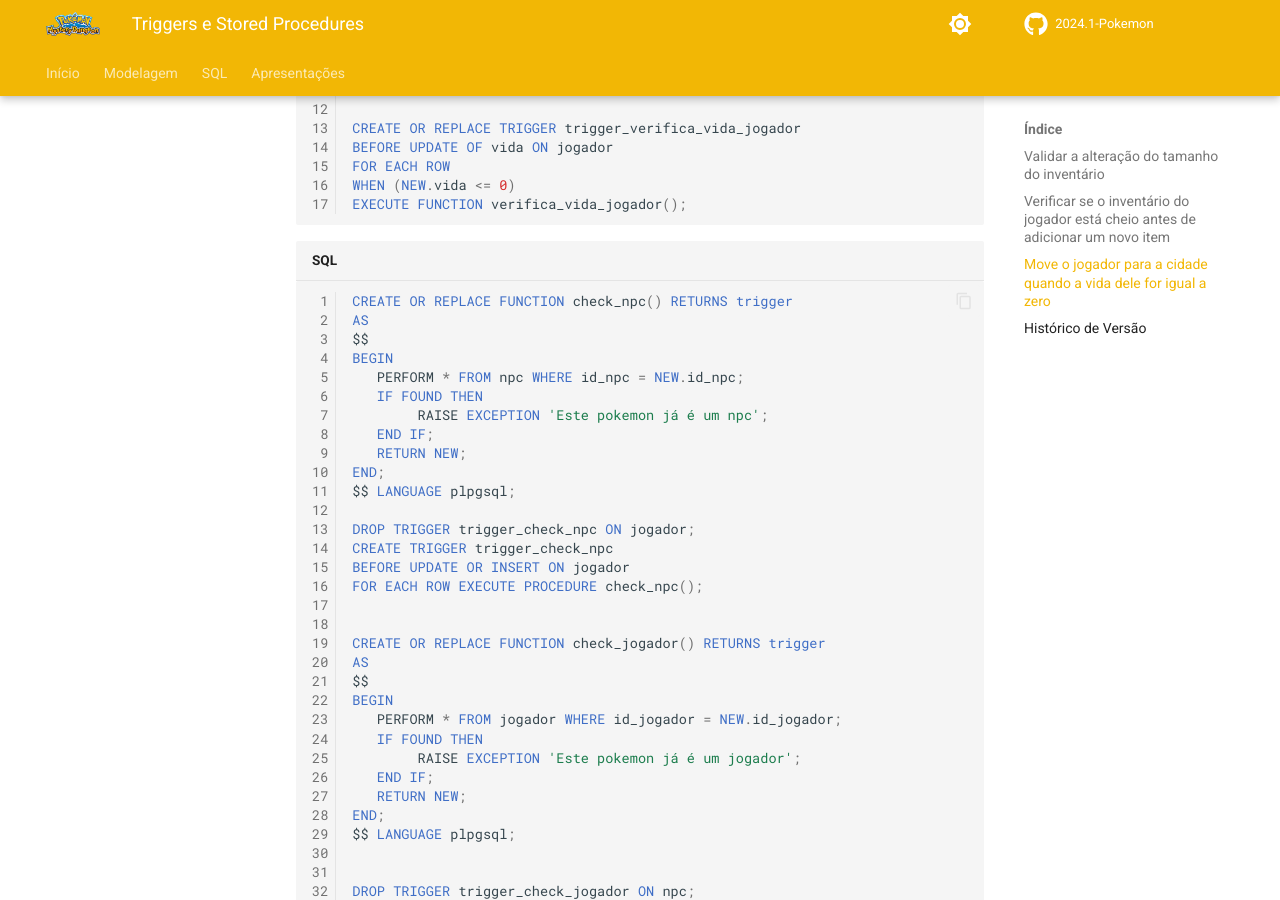
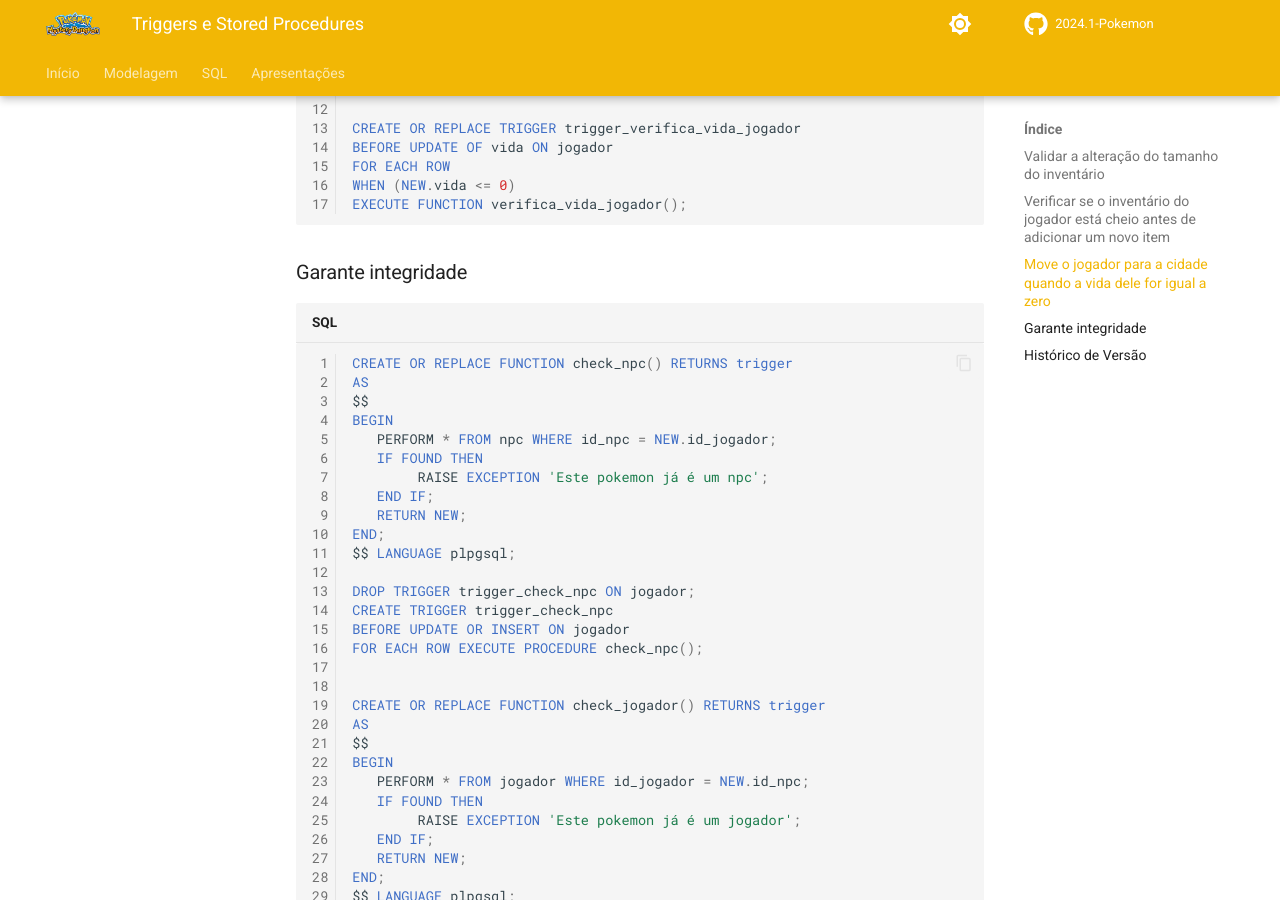
Before and after one commit to SBD1/2024.1-Pokemon, an MkDocs documentation site: the page built from docs/sql/trigger_procedure/trigger.md, in a window 1280 px wide and 900 px high, scrolled down 1506 px. Built offline with MkDocs 1.6.1 and Material for MkDocs 9.7.7, drawn with Linux system fonts in a browser that asks for light colours; comment, search, counter and statistics services are not loaded.

Commit message:
Corrige trigger.

```diff
--- a/docs/sql/trigger_procedure/trigger.md
+++ b/docs/sql/trigger_procedure/trigger.md
@@ -73,14 +73,15 @@ WHEN (NEW.vida <= 0)
 EXECUTE FUNCTION verifica_vida_jogador();
 ~~~~
 
+### Garante integridade
+~~~~sql
 
-~~~~sql
 
 CREATE OR REPLACE FUNCTION check_npc() RETURNS trigger
 AS
 $$
 BEGIN
-   PERFORM * FROM npc WHERE id_npc = NEW.id_npc;
+   PERFORM * FROM npc WHERE id_npc = NEW.id_jogador;
    IF FOUND THEN
 		RAISE EXCEPTION 'Este pokemon já é um npc';
    END IF;
```
Also changed, not shown: other parts of docs/sql/trigger_procedure/trigger.md (+1 -1 lines), 1 other file.
